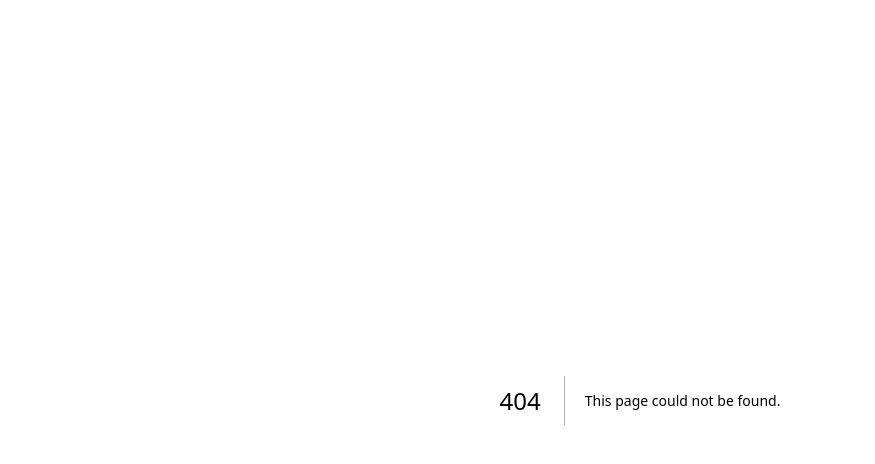
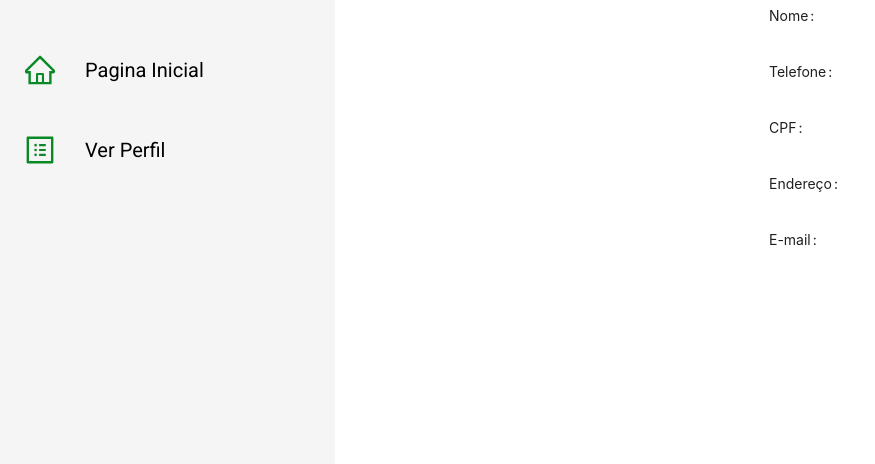
Before and after one commit to EngSoftware2023/frontend, a Next.js app: page /dashboard/produtor/visualizar in a window 1280 px wide. Before the commit this address had no page. Shown: the top 464 px of the page, without its empty margins (0-875 px from the left). Built offline with nearby package versions, Linux system fonts and the light colour scheme.

Commit message:
Iniciando o desenvolvimento

```diff
--- a/package.json
+++ b/package.json
@@ -19,7 +19,7 @@
     "eslint-config-next": "13.4.17",
     "formik": "^2.4.5",
     "html-react-parser": "^4.2.2",
-    "next": "13.4.17",
+    "next": "^13.5.6",
     "react": "18.2.0",
     "react-dom": "18.2.0",
     "react-icons": "^4.10.1",
--- a/src/app/dashboard/produtor/layout.tsx
+++ b/src/app/dashboard/produtor/layout.tsx
@@ -3,6 +3,7 @@ import React from "react";
 
 import {
   FormOutlined,
+  ProfileOutlined,
   HomeOutlined,
   UploadOutlined,
   UserOutlined,
@@ -21,7 +22,12 @@ export default function LayoutProducer({ children }: DataLayoutProducer) {
           {
             icon: <HomeOutlined />,
             name: "Pagina inicial",
-            link: "/dashboard/gerenciador",
+            link: "/dashboard/produtor",
+          },
+          {
+            icon: <ProfileOutlined />,
+            name: "Ver Perfil",
+            link: "/dashboard/produtor/visualizar",
           },
         ]}
       >
--- /dev/null
+++ b/src/app/dashboard/produtor/visualizar/page.tsx
@@ -0,0 +1,58 @@
+"use client"
+import { PlusOutlined } from '@ant-design/icons';
+import React, { useState } from 'react';
+import {
+  Space,
+  Form,
+  Input,
+  Button,
+  Divider,
+  Flex,
+} from 'antd';
+
+const { TextArea } = Input;
+
+const normFile = (e: any) => {
+  if (Array.isArray(e)) {
+    return e;
+  }
+  return e?.fileList;
+};
+
+const FormDisabledDemo: React.FC = () => {
+  const [componentDisabled, setComponentDisabled] = useState<boolean>(true);
+  return (
+    <Flex justify='center'>
+      <Form
+        disabled={componentDisabled}
+        style={{ maxWidth: 600 }}
+
+      >
+        <Form.Item label="Nome">
+          <output />
+        </Form.Item>
+
+        <Form.Item label="Telefone">
+          <output />
+        </Form.Item>
+
+        <Form.Item label="CPF">
+          <output />
+        </Form.Item>
+
+        <Form.Item label="Endereço">
+          <output />
+        </Form.Item>
+
+        <Form.Item label="E-mail">
+          <output />
+        </Form.Item>
+
+      </Form>
+
+      </Flex>
+
+  );
+};
+
+export default () => <FormDisabledDemo />;
--- a/src/app/page.tsx
+++ b/src/app/page.tsx
@@ -8,6 +8,11 @@ export default function PageHome() {
         <li>
           <Link href="/cadastro/produtor" title="Dashboard Gerenciador">
             Cadastro Produtor
+          </Link>
+        </li>
+        <li>
+          <Link href="/visualizar/produtor" title="Dashboard Gerenciador">
+            Vizualizar Produtor
           </Link>
         </li>
         <li>
```
Also changed, not shown: 2 other files (tests, documents, lock files or other folders).
